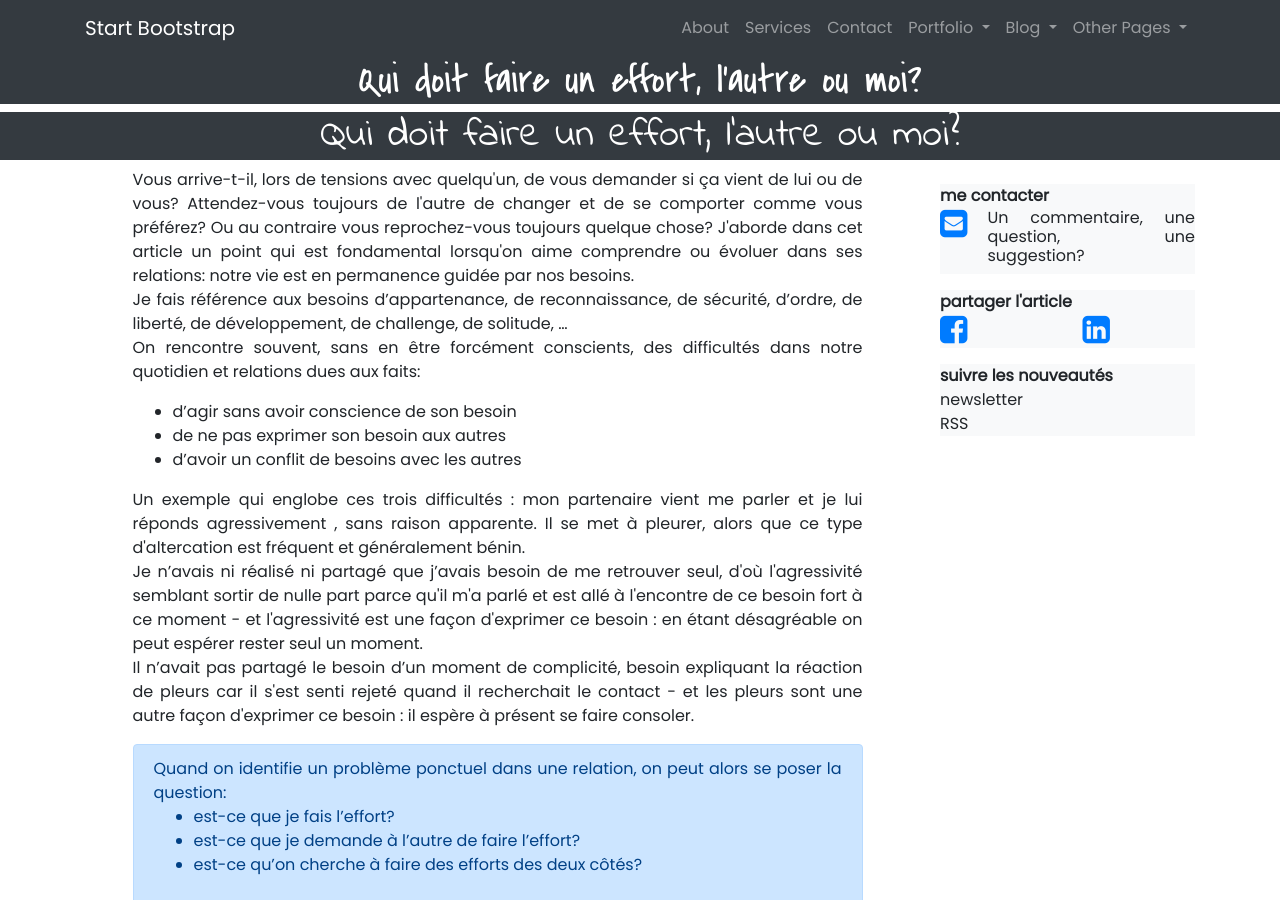
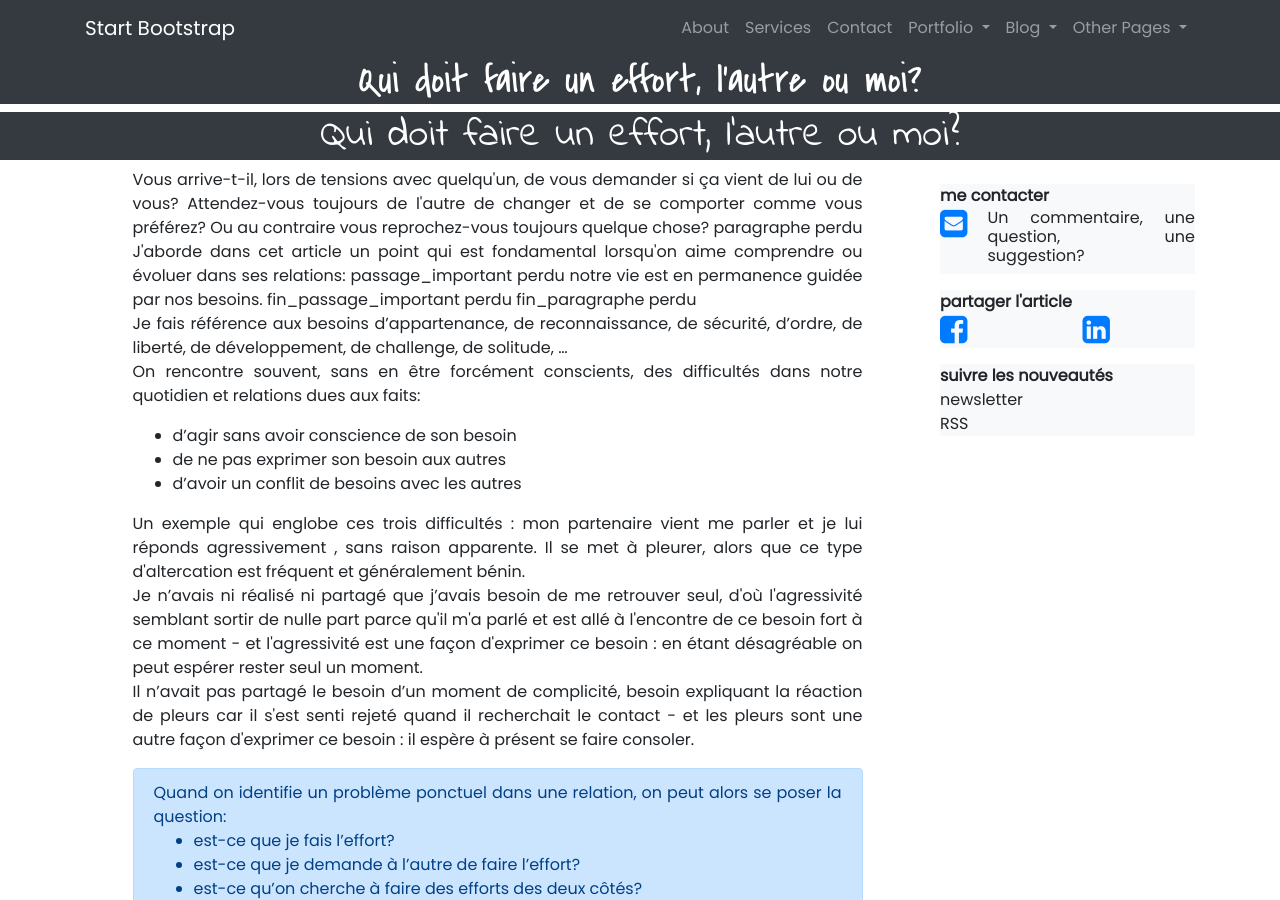
Before and after one commit to OrgaEvolutions/Nathoup.github.io, a Jekyll site: the page built from articles/besoins.html, in a window 1280 px wide and 900 px high. Built offline with Jekyll 4.4.1, drawn with Linux system fonts in a browser that asks for light colours; nearby versions of some CDN libraries; some web fonts are replaced.

Commit message:
Update article_layout.html

```diff
--- a/_includes/article_layout.html
+++ b/_includes/article_layout.html
@@ -1,3 +1,4 @@
+{{ include.type }}
 {% case {{ include.type }} %}
   {% when'paragraphe' %}
     <p>
@@ -9,6 +10,8 @@
 
   {% when 'fin_passage_important' %}
     </div>
+  {% else %}
+     perdu
 {% endcase %}
 
 <!--{% increment page.id_count %}
```
